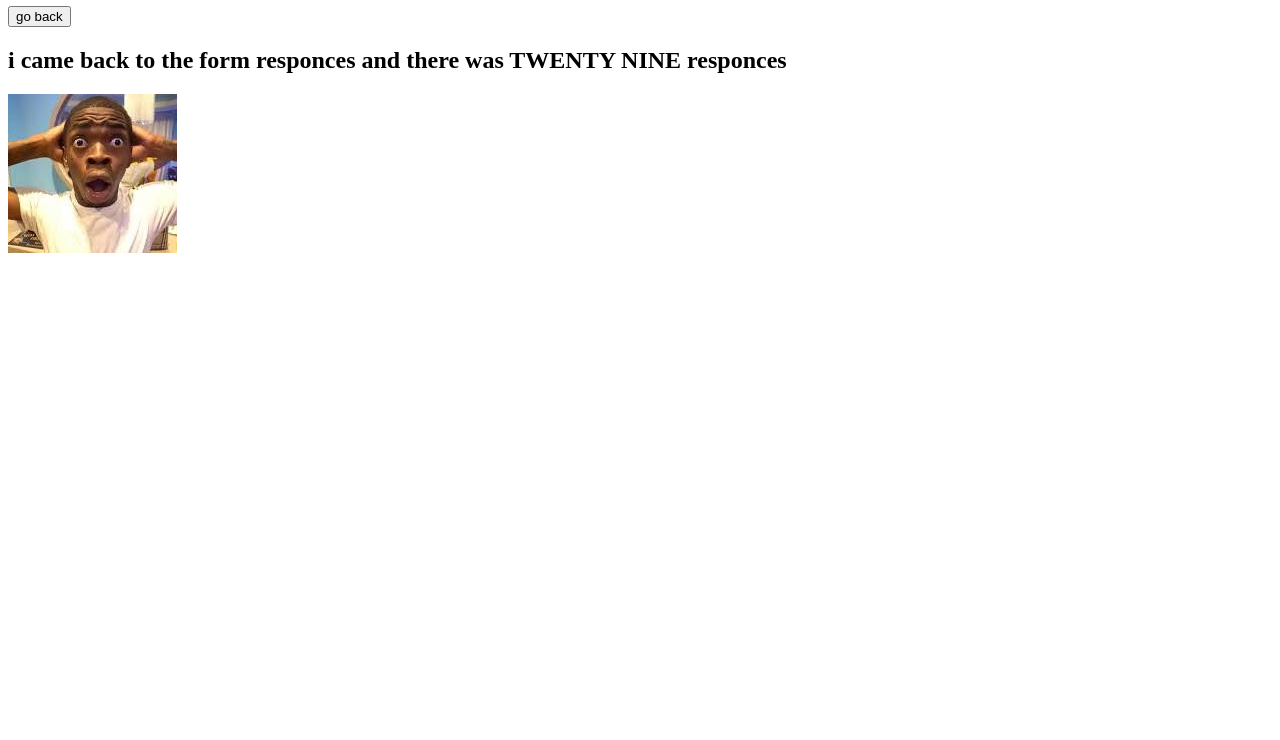
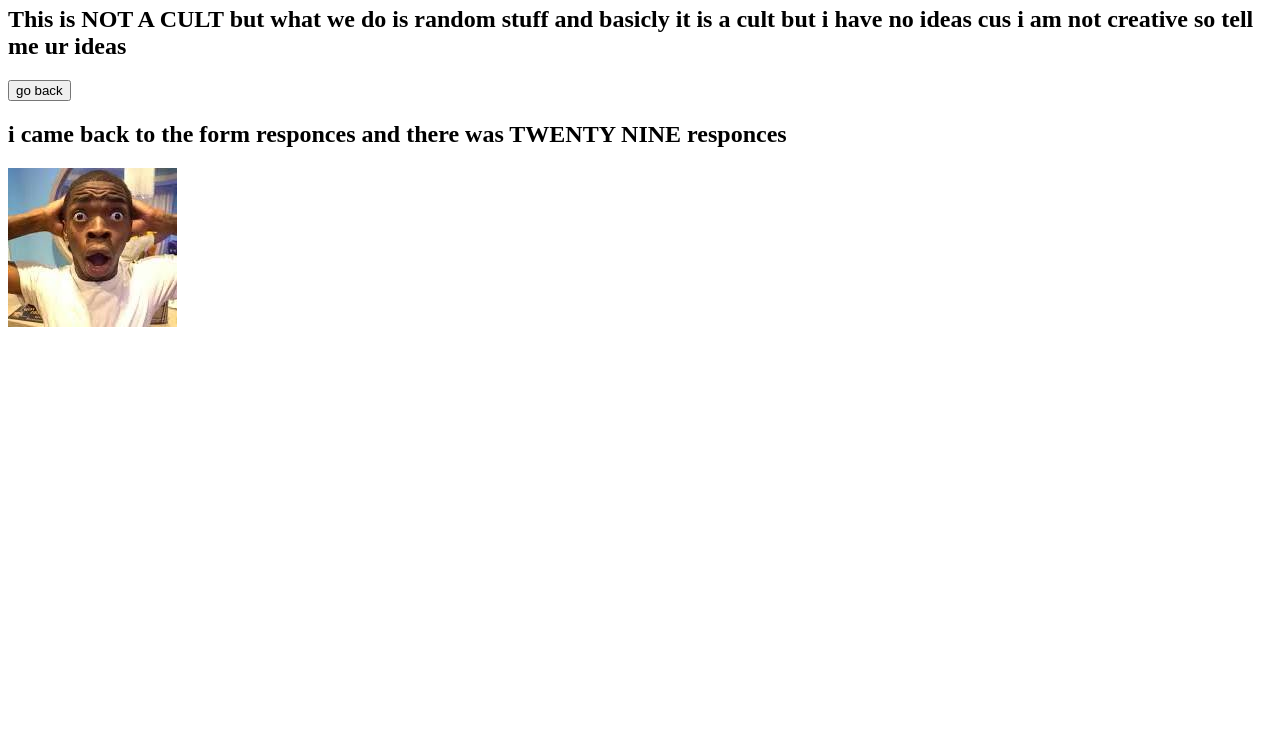
Before and after one commit to WebsitesMaker/weebsit88.github.io, a plain HTML site: page more.html in a window 1280 px wide. Shown: the part 60-800 px from the top of the page. Drawn offline with Linux system fonts and the light colour scheme.

Commit message:
Update more.html

```diff
--- a/more.html
+++ b/more.html
@@ -1,7 +1,9 @@
 <head>
 <body>
 <title>not a cult</title>
+
 <h1>this is a page for info on da cult!</h1>
+<h2>This is NOT A CULT but what we do is random stuff and basicly it is a cult but i have no ideas cus i am not creative so tell me ur ideas</h2>
 <a href="index.html">
   <button>go back</button>
 </a>
```
